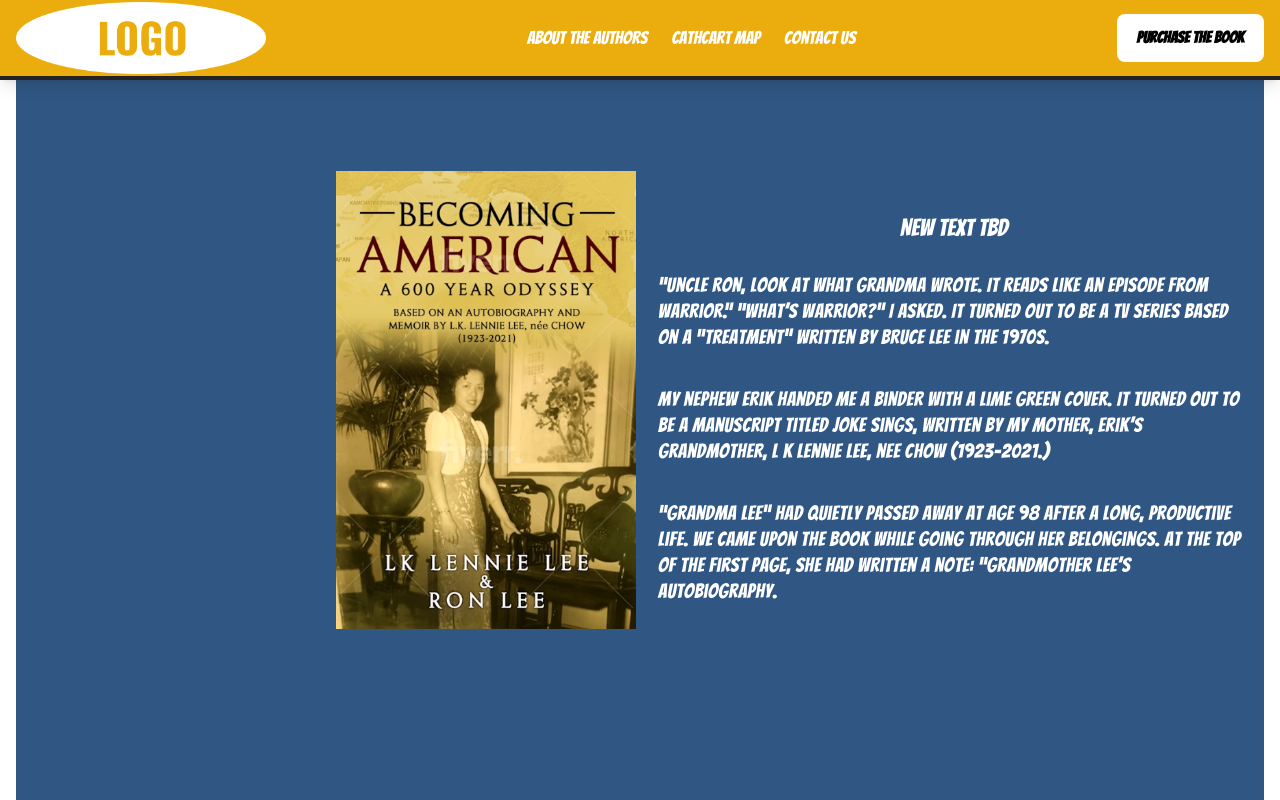
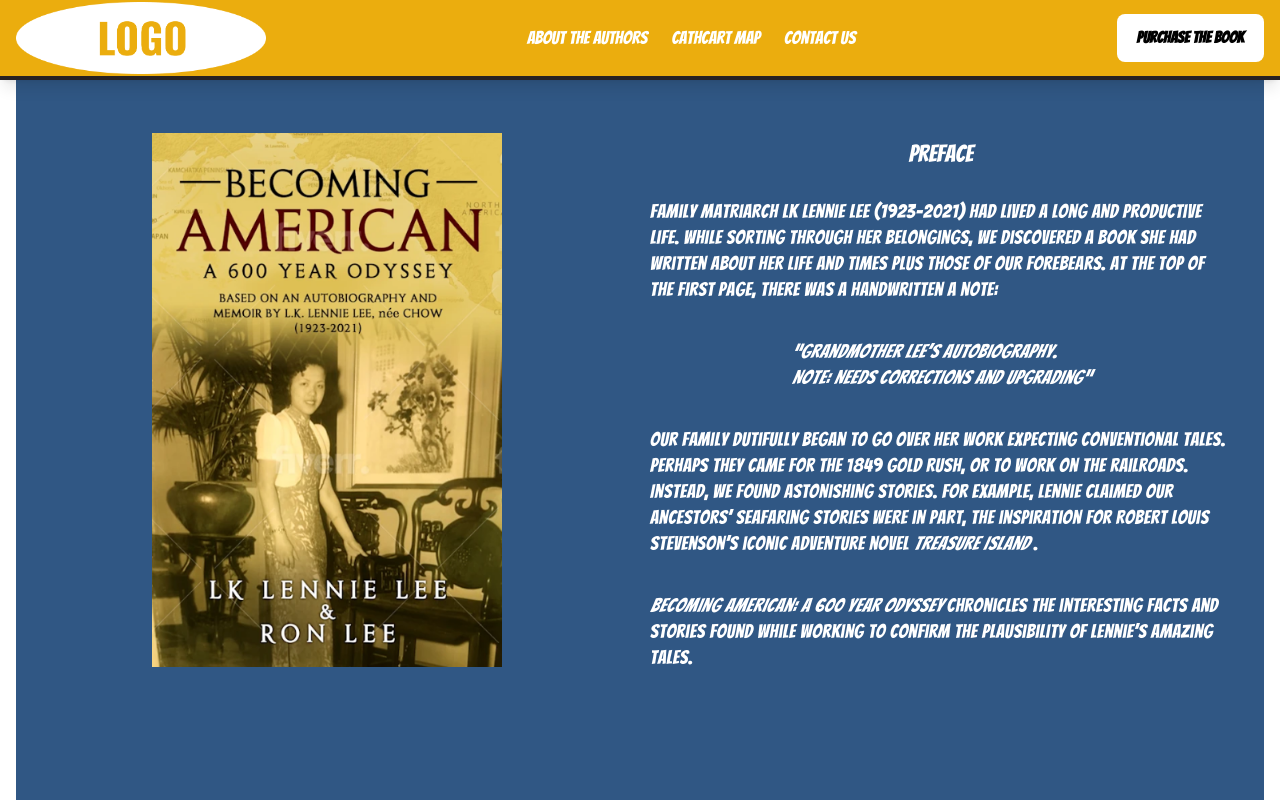
Before and after one commit to alison2686/book-map, a Next.js app: page / in a window 1280 px wide. Shown: the top 800 px of the page. Built offline with nearby package versions, Linux system fonts and the light colour scheme.

Commit message:
update preface

```diff
--- a/src/components/hero/index.tsx
+++ b/src/components/hero/index.tsx
@@ -23,40 +23,50 @@ export default function Hero() {
     <div className='container mx-auto px-4'>
       <div className='w-full min-h-screen flex flex-col justify-center items-center text-white bg-seafoam'>
         <div className='flex justify-center items-center text-center w-full'>
-          <div className='grid grid-cols-1 lg:grid-cols-2 gap-2 w-full h-full'>
+          <div className='grid grid-cols-1 lg:grid-cols-2 gap-1 w-full h-full'>
             {/* Image column */}
-            <div className='flex justify-center lg:justify-end items-center'>
+            <div className='flex justify-center lg:justify-center items-center'>
               <Image
                 src='/images/bookcover.png'
                 alt='Becoming American cover'
-                width={width < 1024 ? 300 : 300}
-                height={width < 1024 ? 300 : 400}
+                width={width < 1024 ? 300 : 350}
+                height={width < 1024 ? 300 : 450}
               />
             </div>
             {/* Text column */}
-            <div className='flex flex-col justify-center items-center'>
+            <div className='flex flex-col justify-center items-center lg:mr-6'>
               <div className='flex flex-col items-center'>
-                <h2 className='text-2xl lg:text-2xl mt-6 text-center'>
-                  New Text TBD
+                <h2 className='text-2xl lg:text-2xl mt-4 text-center'>
+                  Preface
                 </h2>
               </div>
+
               <h4 className='hero-text'>
-                “Uncle Ron, look at what grandma wrote. It reads like an episode
-                from Warrior.” “What’s Warrior?” I asked. It turned out to be a
-                TV series based on a “treatment” written by Bruce Lee in the
-                1970s.
+                Family Matriarch LK Lennie Lee (1923-2021) had lived a long and
+                productive life. While sorting through her belongings, we
+                discovered a book she had written about her life and times plus
+                those of our forebears. At the top of the first page, there was
+                a handwritten a note:
               </h4>
               <h4 className='hero-text'>
-                My nephew Erik handed me a binder with a lime green cover. It
-                turned out to be a manuscript titled Joke Sings, written by my
-                mother, Erik’s grandmother, L K Lennie Lee, nee Chow
-                (1923-2021.)
+                <em>
+                  “Grandmother Lee’s Autobiography.
+                  <br /> Note: Needs Corrections and upgrading”{' '}
+                </em>
               </h4>
               <h4 className='hero-text'>
-                “Grandma Lee” had quietly passed away at age 98 after a long,
-                productive life. We came upon the book while going through her
-                belongings. At the top of the first page, she had written a
-                note: “Grandmother Lee’s Autobiography.
+                Our family dutifully began to go over her work expecting
+                conventional tales. Perhaps they came for the 1849 Gold Rush, or
+                to work on the railroads. Instead, we found astonishing stories.
+                For example, Lennie claimed our ancestors’ seafaring stories
+                were in part, the inspiration for Robert Louis Stevenson’s
+                iconic adventure novel <em>Treasure Island</em> .
+              </h4>
+              <h4 className='hero-text'>
+                {' '}
+                <em>Becoming American: a 600 Year Odyssey</em> chronicles the
+                interesting facts and stories found while working to confirm the
+                plausibility of Lennie’s amazing tales.
               </h4>
             </div>
           </div>
--- a/tailwind.config.js
+++ b/tailwind.config.js
@@ -138,7 +138,7 @@ module.exports = {
         },
         '.hero-text': {
           maxWidth: '38rem',
-          fontSize: '1.25rem',
+          fontSize: '1.20rem',
           lineHeight: '1.625rem',
           letterSpacing: '0.025em',
           textAlign: 'left',
```
